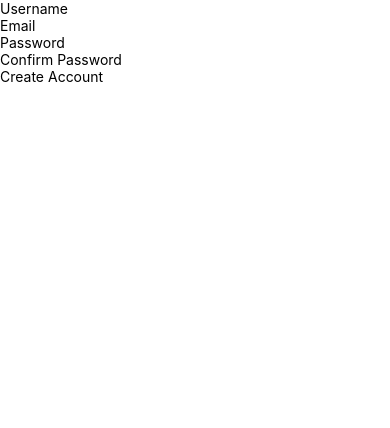
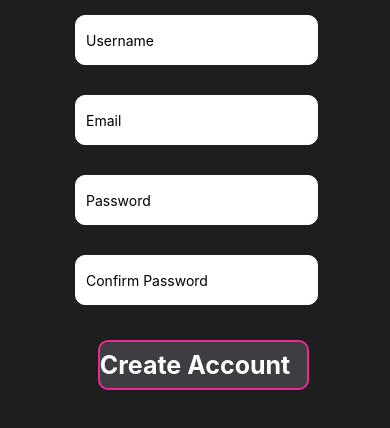
Before and after one commit to Kealen-Pillay/SportsHub, a React Native app: screen / in a window 390 px wide. Shown: the top 428 px of the page. Built offline with nearby package versions, Linux system fonts and the light colour scheme.

Commit message:
Styled components

```diff
--- a/components/screens/Register/RegisterScreen.js
+++ b/components/screens/Register/RegisterScreen.js
@@ -4,29 +4,29 @@ import { StyleSheet, Text, View, KeyboardAvoidingView, TextInput, TouchableOpaci
 
 const RegisterScreen = () => {
     return (
-        <KeyboardAvoidingView>
+        <KeyboardAvoidingView style={styles.container}>
             <View>
-                <TextInput
+                <TextInput style={styles.text}
                     placeholder="Username"
                 />
 
-                <TextInput
+                <TextInput style={styles.text}
                     placeholder="Email"
                 />
 
-                <TextInput
+                <TextInput style={styles.text}
                     placeholder="Password"
                 />
 
-                <TextInput
+                <TextInput style={styles.text}
                     placeholder="Confirm Password"
                 />
 
             </View>
 
             <View>
-                <TouchableOpacity>
-                    <Text>Create Account</Text>
+                <TouchableOpacity style={styles.button}>
+                    <Text style={styles.buttonText}>Create Account</Text>
                 </TouchableOpacity>
             </View>
 
@@ -39,7 +39,19 @@ export default RegisterScreen;
 const styles = StyleSheet.create({
     container: {
         flex: 1,
-        backgroundColor: 'grey',
+        backgroundColor: '#1E1E1E',
+        justifyContent: 'flex-start',
+        alignItems: 'center',
+    },
+    text: {
+        backgroundColor: "white",
+        borderWidth: 1,
+        borderColor: "white",
+        borderRadius: 10,
+        width: "90%",
+        height: 50,
+        paddingHorizontal: 10,
+        margin: 15,
     },
 
     logo: {
@@ -48,5 +60,21 @@ const styles = StyleSheet.create({
         height: 100,
         position: "absolute",
         top: 70,
-    }
+    },
+    button: {
+        backgroundColor: "#3F3D41",
+        width: "90%",
+        borderWidth: 2,
+        borderColor: "#E82A96",
+        borderRadius: 10,
+        height: 50,
+        justifyContent: "center",
+        alignContent: 'center',
+        margin: 20,
+    },
+    buttonText: {
+        color: "white",
+        fontWeight: "700",
+        fontSize: 25,
+    },
 })
```
